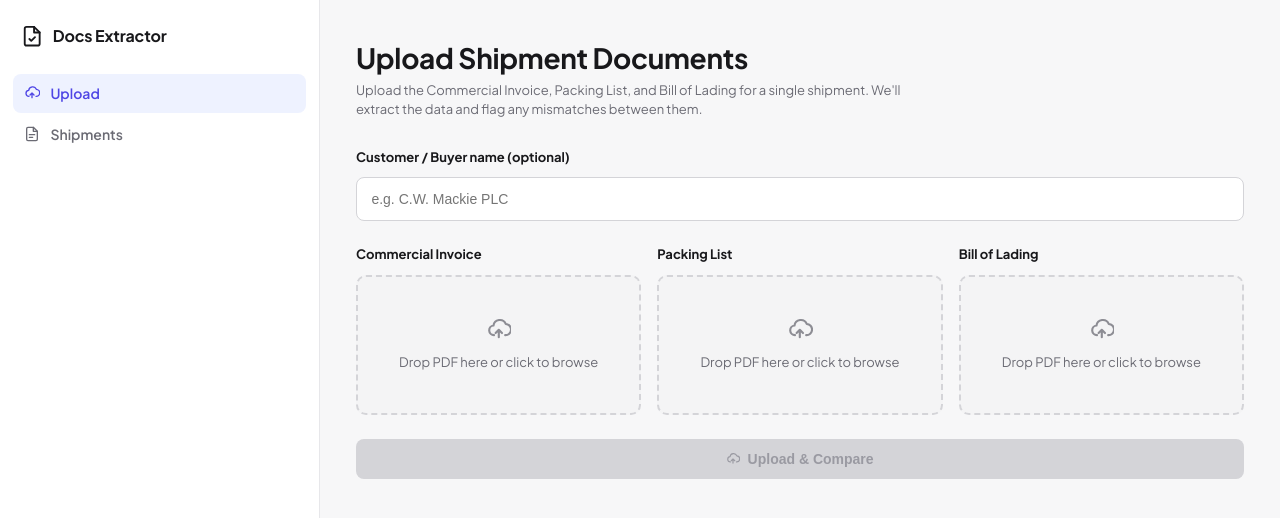
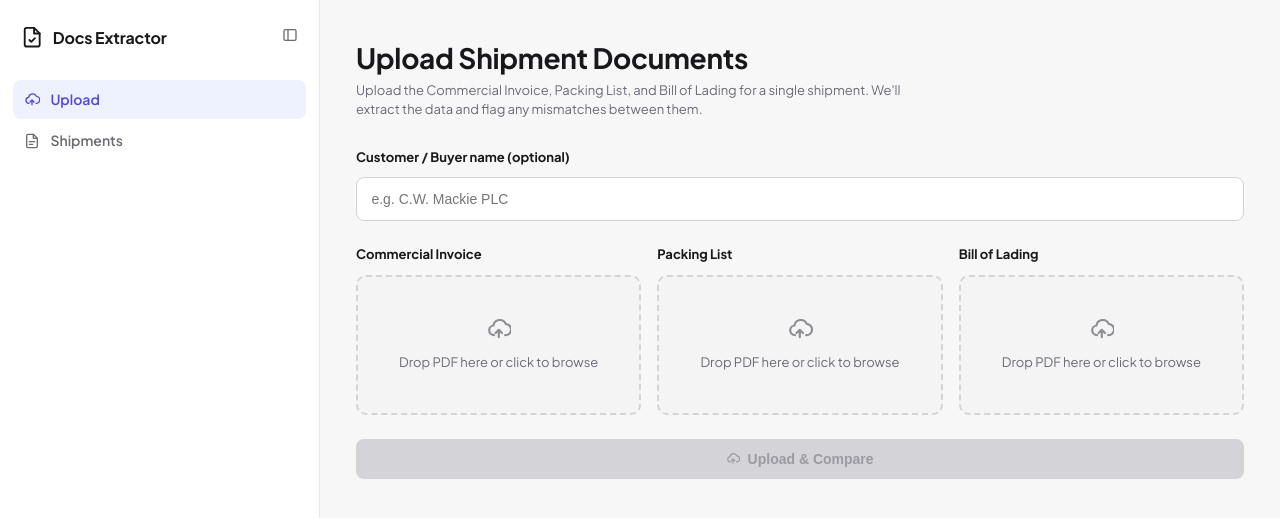
Before and after one commit to Wizcoder-tech/docs-extractor-mvp-frontend, a React (Vite) app: page /upload in a window 1280 px wide. Shown: the top 518 px of the page. Built offline with nearby package versions, Linux system fonts and the light colour scheme; no server answers.

Commit message:
Add toggle to collapse sidebar

```diff
--- a/src/App.tsx
+++ b/src/App.tsx
@@ -1,31 +1,61 @@
+import { useEffect, useState } from "react";
 import { Link, Navigate, NavLink, Route, Routes } from "react-router-dom";
 import Icon from "./components/Icon";
 import ShipmentDetailPage from "./pages/ShipmentDetailPage";
 import ShipmentListPage from "./pages/ShipmentListPage";
 import UploadPage from "./pages/UploadPage";
 
+const SIDEBAR_COLLAPSED_KEY = "sidebarCollapsed";
+
 export default function App() {
+  const [collapsed, setCollapsed] = useState(() => {
+    try {
+      return localStorage.getItem(SIDEBAR_COLLAPSED_KEY) === "true";
+    } catch {
+      return false;
+    }
+  });
+
+  useEffect(() => {
+    try {
+      localStorage.setItem(SIDEBAR_COLLAPSED_KEY, String(collapsed));
+    } catch {
+      // ignore storage errors (private browsing, etc.)
+    }
+  }, [collapsed]);
+
   return (
     <div className="app-shell">
-      <aside className="sidebar">
-        <Link to="/shipments" className="sidebar-brand">
-          <Icon name="file-check" className="logomark" />
-          Docs Extractor
-        </Link>
+      <aside className={collapsed ? "sidebar sidebar--collapsed" : "sidebar"}>
+        <div className="sidebar-header">
+          <Link to="/shipments" className="sidebar-brand">
+            <Icon name="file-check" className="logomark" />
+            <span className="sidebar-brand-text">Docs Extractor</span>
+          </Link>
+          <button
+            type="button"
+            className="sidebar-toggle"
+            onClick={() => setCollapsed((value) => !value)}
+            aria-label={collapsed ? "Expand sidebar" : "Collapse sidebar"}
+            title={collapsed ? "Expand sidebar" : "Collapse sidebar"}
+          >
+            <Icon name="panel-left" />
+          </button>
+        </div>
         <nav className="sidebar-nav">
           <NavLink
             to="/upload"
             className={({ isActive }) => (isActive ? "sidebar-link sidebar-link--active" : "sidebar-link")}
           >
             <Icon name="upload-cloud" />
-            Upload
+            <span className="sidebar-link-text">Upload</span>
           </NavLink>
           <NavLink
             to="/shipments"
             className={({ isActive }) => (isActive ? "sidebar-link sidebar-link--active" : "sidebar-link")}
           >
             <Icon name="file-text" />
-            Shipments
+            <span className="sidebar-link-text">Shipments</span>
           </NavLink>
         </nav>
       </aside>
--- a/src/components/Icon.tsx
+++ b/src/components/Icon.tsx
@@ -12,7 +12,8 @@ export type IconName =
   | "file-check"
   | "trash"
   | "plus"
-  | "chevron-right";
+  | "chevron-right"
+  | "panel-left";
 
 const PATHS: Record<IconName, ReactNode> = {
   check: <path d="M20 6 9 17l-5-5" />,
@@ -62,6 +63,12 @@ const PATHS: Record<IconName, ReactNode> = {
   ),
   plus: <path d="M12 5v14M5 12h14" />,
   "chevron-right": <path d="M9 6l6 6-6 6" />,
+  "panel-left": (
+    <>
+      <rect x={3} y={4} width={18} height={16} rx={2} />
+      <path d="M9 4v16" />
+    </>
+  ),
 };
 
 interface IconProps extends Omit<SVGProps<SVGSVGElement>, "name"> {
--- a/src/index.css
+++ b/src/index.css
@@ -130,7 +130,16 @@ h4 {
   background: var(--color-surface);
   border-right: 1px solid var(--color-border);
   padding: 1.2rem 0.8rem;
-  overflow-y: auto;
+  overflow-y: visible;
+  transition: width var(--transition);
+}
+
+.sidebar-header {
+  display: flex;
+  align-items: center;
+  justify-content: space-between;
+  gap: 0.4rem;
+  padding-bottom: 0.2rem;
 }
 
 .sidebar-brand {
@@ -142,15 +151,43 @@ h4 {
   font-size: var(--text-md);
   letter-spacing: -0.01em;
   color: var(--color-text);
+  min-width: 0;
 }
 .sidebar-brand:hover {
   color: var(--color-text);
+}
+.sidebar-brand-text {
+  overflow: hidden;
+  white-space: nowrap;
 }
 .logomark {
   display: block;
   flex-shrink: 0;
   height: 1.4rem;
   width: auto;
+}
+
+.sidebar-toggle {
+  display: inline-flex;
+  align-items: center;
+  justify-content: center;
+  flex-shrink: 0;
+  width: 2rem;
+  height: 2rem;
+  margin-bottom: 1rem;
+  border: none;
+  border-radius: var(--radius-sm);
+  background: transparent;
+  color: var(--color-text-muted);
+  font-size: var(--text-md);
+  cursor: pointer;
+  transition:
+    background var(--transition),
+    color var(--transition);
+}
+.sidebar-toggle:hover {
+  background: var(--color-neutral-bg);
+  color: var(--color-text);
 }
 
 .sidebar-nav {
@@ -160,6 +197,7 @@ h4 {
 }
 
 .sidebar-link {
+  position: relative;
   display: flex;
   align-items: center;
   gap: 0.65rem;
@@ -176,6 +214,10 @@ h4 {
   font-size: var(--text-md);
   flex-shrink: 0;
 }
+.sidebar-link-text {
+  overflow: hidden;
+  white-space: nowrap;
+}
 .sidebar-link:hover {
   background: var(--color-neutral-bg);
   color: var(--color-text);
@@ -183,6 +225,64 @@ h4 {
 .sidebar-link--active {
   background: var(--color-accent-soft);
   color: var(--color-accent);
+}
+
+/* Collapsed sidebar: icon rail with hover tooltips */
+
+.sidebar--collapsed {
+  width: 72px;
+  overflow: visible;
+}
+.sidebar--collapsed .sidebar-header {
+  flex-direction: column-reverse;
+  justify-content: flex-start;
+}
+.sidebar--collapsed .sidebar-brand {
+  justify-content: center;
+  padding: 0.3rem 0 0.6rem;
+}
+.sidebar--collapsed .sidebar-brand-text {
+  position: absolute;
+  width: 1px;
+  height: 1px;
+  overflow: hidden;
+  clip: rect(0, 0, 0, 0);
+  white-space: nowrap;
+}
+.sidebar--collapsed .sidebar-toggle {
+  margin-bottom: 0.4rem;
+}
+.sidebar--collapsed .sidebar-link {
+  justify-content: center;
+  padding: 0.6rem;
+}
+.sidebar--collapsed .sidebar-link-text {
+  position: absolute;
+  left: calc(100% + 0.75rem);
+  top: 50%;
+  transform: translateY(-50%) translateX(-4px);
+  background: var(--color-text);
+  color: var(--color-surface);
+  padding: 0.4rem 0.7rem;
+  border-radius: var(--radius-sm);
+  box-shadow: var(--shadow-md);
+  font-size: var(--text-sm);
+  font-weight: 600;
+  white-space: nowrap;
+  opacity: 0;
+  visibility: hidden;
+  pointer-events: none;
+  z-index: 20;
+  transition:
+    opacity var(--transition),
+    transform var(--transition),
+    visibility var(--transition);
+}
+.sidebar--collapsed .sidebar-link:hover .sidebar-link-text,
+.sidebar--collapsed .sidebar-link:focus-visible .sidebar-link-text {
+  opacity: 1;
+  visibility: visible;
+  transform: translateY(-50%) translateX(0);
 }
 
 .app-main {
@@ -1234,6 +1334,20 @@ details[open] > .check-group-summary .check-group-chevron {
     font-size: var(--text-sm);
     white-space: nowrap;
   }
+  .sidebar-toggle {
+    display: none;
+  }
+  .sidebar--collapsed .sidebar-brand-text,
+  .sidebar--collapsed .sidebar-link-text {
+    position: static;
+    width: auto;
+    height: auto;
+    overflow: visible;
+    clip: auto;
+  }
+  .sidebar--collapsed .sidebar-link {
+    justify-content: flex-start;
+  }
   .page-header--row {
     flex-direction: column;
   }
```
